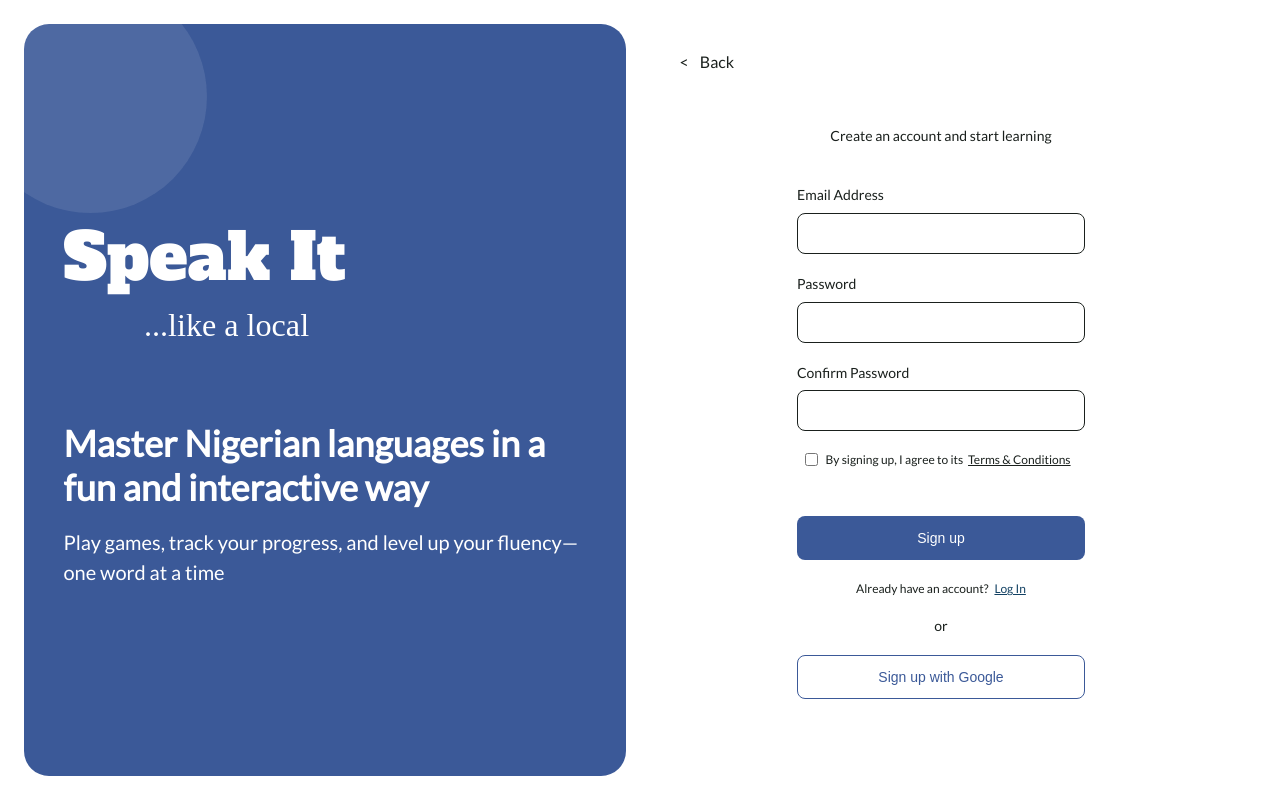
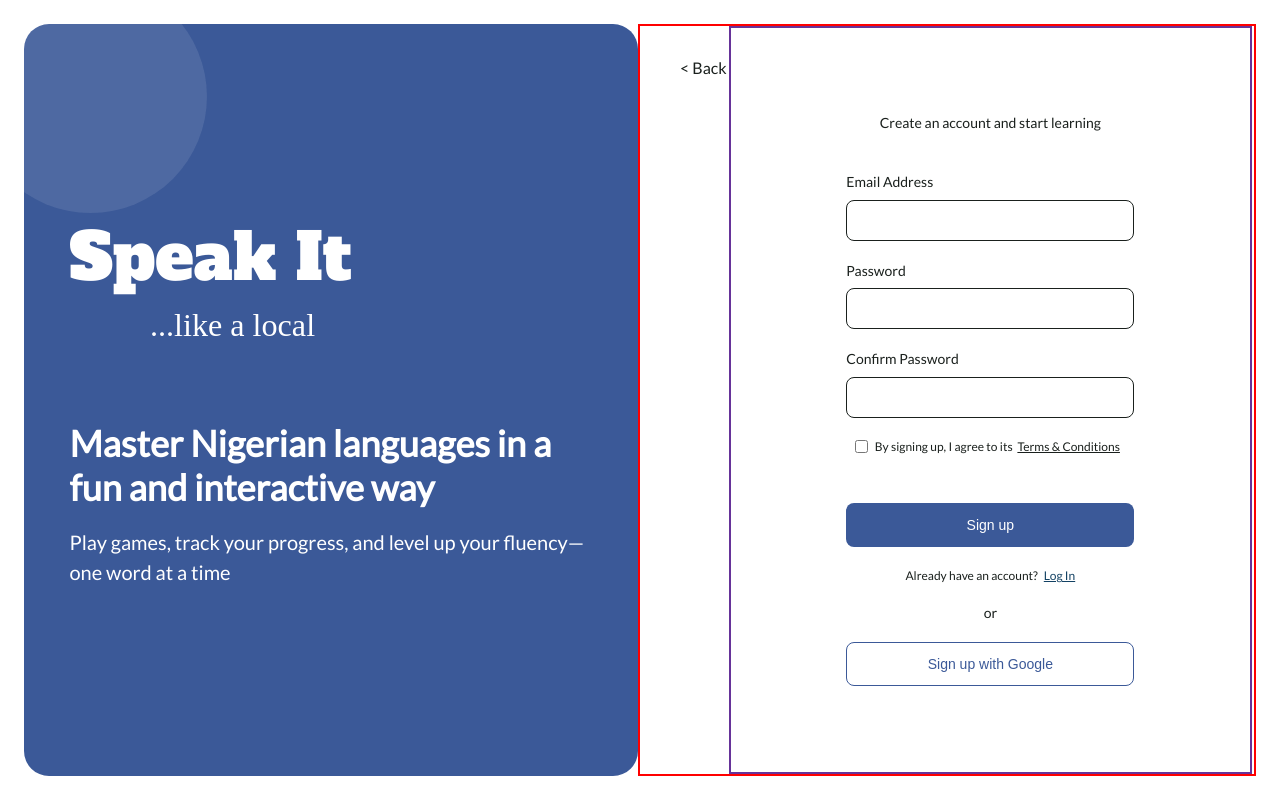
Before and after one commit to comfortibok/sabitalk, a React (Vite) app: page / in a window 1280 px wide. Both pictures are taken after a click on the button "Continue". Built offline with nearby package versions, Linux system fonts and the light colour scheme; a web font is replaced by a local one.

Commit message:
CHORE: Worked on Sabitalk

```diff
--- a/src/App.css
+++ b/src/App.css
@@ -48,10 +48,10 @@ body {
 }
 
 .right-pane {
+  border: 2px solid red;
   width: 100%;
   display: flex;
   justify-content: center;
   align-items: center;
   height: 100%;
-  padding: 2em 1em;
 }
--- a/src/components/Login.jsx
+++ b/src/components/Login.jsx
@@ -4,9 +4,6 @@ import layoutStyles from "../styles/sabiTalkLayout.module.css";
 const Login = ({ onSwitch }) => {
   return (
     <div className={`${styles.formSection} ${layoutStyles.leftPaneContainer}`}>
-      <p className={styles.back}>
-        <span>&lt;</span> Back
-      </p>
       <h3 className={styles.title}>
         Enter your details to log in and start learning
       </h3>
--- a/src/components/SabiTalkLayout.jsx
+++ b/src/components/SabiTalkLayout.jsx
@@ -2,7 +2,7 @@ import PropTypes from "prop-types";
 import styles from "../styles/sabiTalkLayout.module.css";
 import "../App.css";
 
-const SabiTalkLayout = ({ children }) => {
+const SabiTalkLayout = ({ children, showBackButton = true }) => {
   return (
     <div className="app-wrapper">
       <section className="left-pane">
@@ -16,13 +16,21 @@ const SabiTalkLayout = ({ children }) => {
           </p>
         </div>
       </section>
-      <section className="right-pane">{children}</section>
+      <section className="right-pane">
+        {showBackButton && (
+          <p className={styles.back}>
+            <span>&lt;</span> Back
+          </p>
+        )}
+        {children}
+      </section>
     </div>
   );
 };
 
 SabiTalkLayout.propTypes = {
   children: PropTypes.node.isRequired,
+  showBackButton: PropTypes.bool,
 };
 
 export default SabiTalkLayout;
--- a/src/components/SignUp.jsx
+++ b/src/components/SignUp.jsx
@@ -3,9 +3,6 @@ import layoutStyles from "../styles/sabiTalkLayout.module.css";
 const SignUp = ({ onSwitch }) => {
   return (
     <div className={`${styles.formSection} ${layoutStyles.leftPaneContainer}`}>
-      <p className={styles.back}>
-        <span>&lt;</span> Back
-      </p>
       <h3 className={styles.title}>Create an account and start learning</h3>
       <form className={styles.form}>
         <div className={styles.inputContainer}>
@@ -30,7 +27,7 @@ const SignUp = ({ onSwitch }) => {
           </label>
         </div>
         <button type="submit">Sign up</button>
-        <p >
+        <p>
           Already have an account?{" "}
           <a href="#" onClick={onSwitch}>
             Log In
--- a/src/pages/Onboarding.jsx
+++ b/src/pages/Onboarding.jsx
@@ -1,14 +1,14 @@
 import React, { useState } from "react";
-import SabiTalkLayout from "../components/SabiTalkLayout";
 import SignUp from "../components/SignUp";
 import Login from "../components/Login";
 import LanguageSelect from "../components/LanguageSelect";
+import SabiTalkLayout from "../components/SabiTalkLayout";
 
 const Onboarding = () => {
   const [page, setPage] = useState("selectlang");
 
   return (
-    <SabiTalkLayout>
+    <SabiTalkLayout showBackButton={page !== "selectlang"}>
       {page === "signup" && <SignUp onSwitch={() => setPage("login")} />}
       {page === "login" && <Login onSwitch={() => setPage("signup")} />}
       {page === "selectlang" && (
--- a/src/styles/form.module.css
+++ b/src/styles/form.module.css
@@ -1,20 +1,18 @@
 .formSection {
+  border: 2px solid rebeccapurple;
   width: 100%;
+  margin: 0 auto;
   height: 100%;
   display: flex;
   flex-direction: column;
-}
-
-.back {
-  justify-self: flex-end;
-  font-weight: 500;
-  font-size: 1rem;
+  justify-content: center;
+  align-items: center;
 }
 
 .title {
   font-size: inherit;
   font-weight: 500;
-  margin-block: 4em 3em;
+  margin-block-end: 3em;
   text-align: center;
 }
 
--- a/src/styles/sabiTalkLayout.module.css
+++ b/src/styles/sabiTalkLayout.module.css
@@ -46,3 +46,10 @@
 .subtext {
   font-size: 1.25rem;
 }
+
+.back {
+  align-self: flex-start;
+  font-weight: 500;
+  font-size: 1rem;
+  padding: 2em 0 0 2.5em;
+}
```
